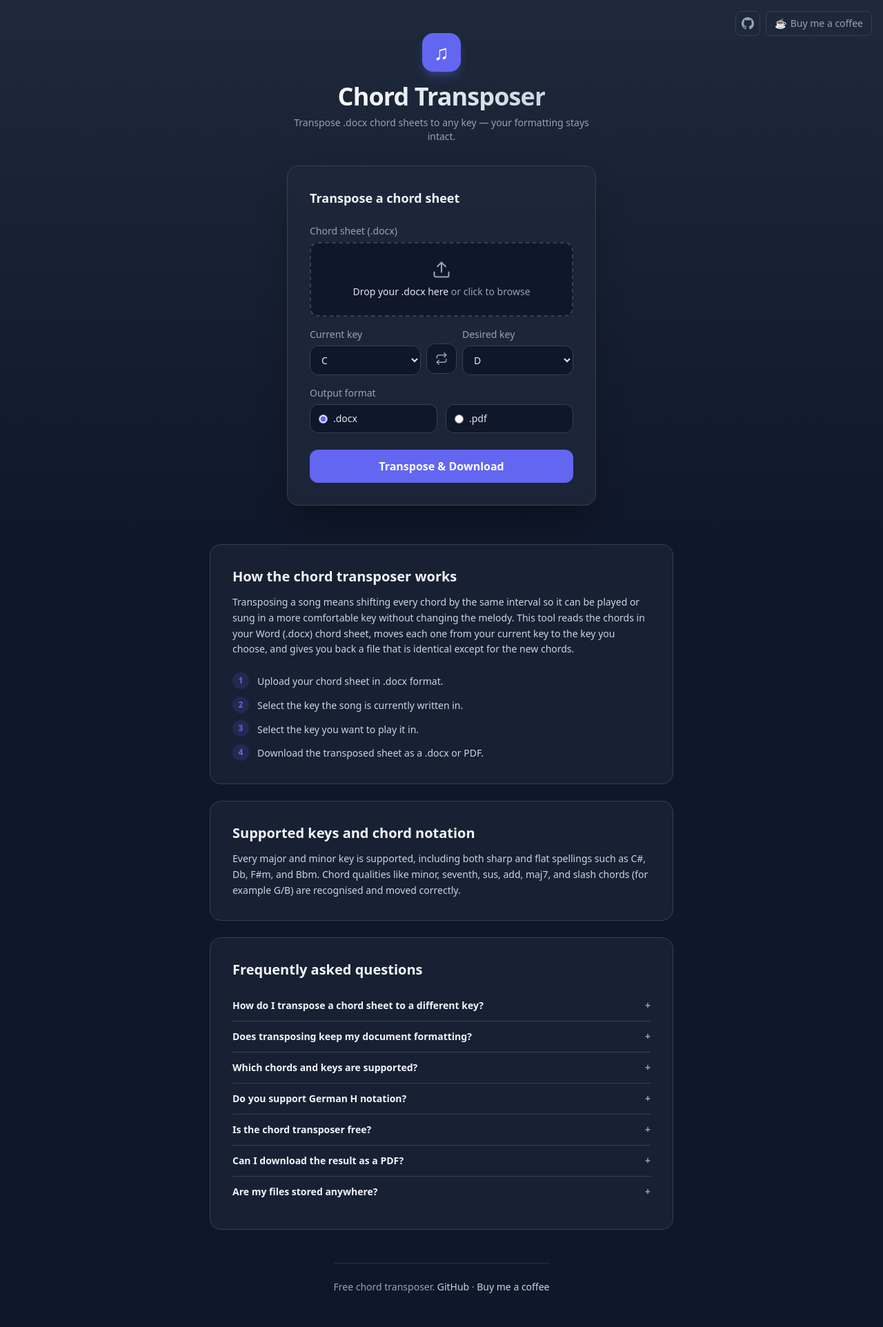
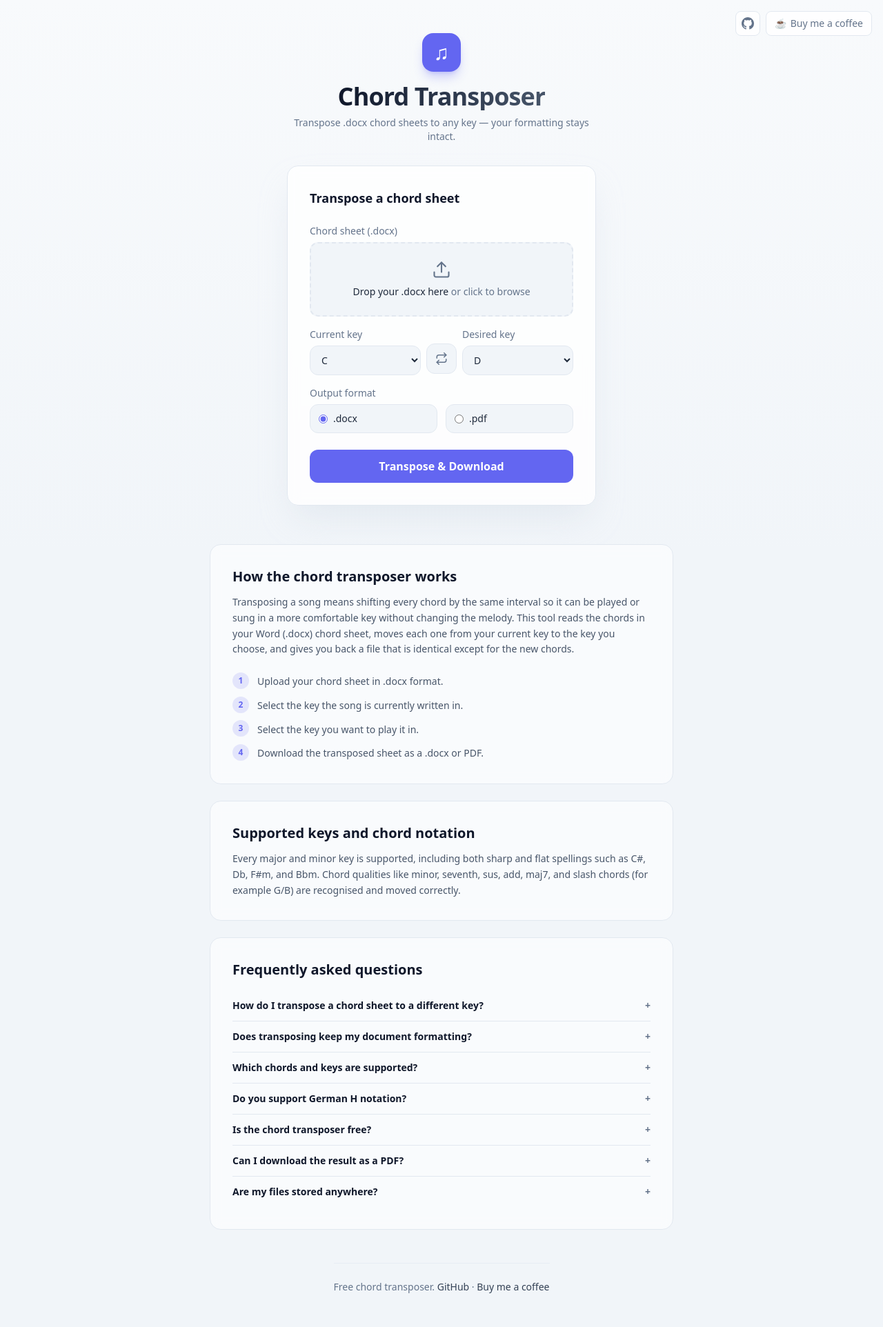
Before and after one commit to danee940/Sheet-Transposer, a Flask app: page / in a window 1280 px wide. Shown: the whole page at 69% size. Run offline with Flask 3, Linux system fonts and the light colour scheme; some libraries are stand-ins or nearby versions.

Commit message:
feat(theme): add light mode with media-query dark mode support
Configure Tailwind darkMode to "media" and introduce a light color
palette (bg-light, card-light, muted-light, app-border-light). Apply
light classes by default across the body, nav, and header with dark:
variants so the UI adapts to the user's system preference.

```diff
--- a/src/templates/index.html
+++ b/src/templates/index.html
@@ -126,6 +126,7 @@
   <script src="https://cdn.tailwindcss.com"></script>
   <script>
     tailwind.config = {
+      darkMode: "media",
       theme: {
         extend: {
           colors: {
@@ -137,6 +138,10 @@
             "app-border": "#334155",
             "app-error": "#f87171",
             "app-ok": "#34d399",
+            "bg-light": "#f1f5f9",
+            "card-light": "#ffffff",
+            "muted-light": "#64748b",
+            "app-border-light": "#e2e8f0",
           },
           keyframes: {
             "fade-up": {
@@ -154,14 +159,14 @@
 </head>
 
 <body
-  class="relative m-0 min-h-screen overflow-x-hidden bg-bg px-4 py-12 text-slate-200 font-sans flex flex-col items-center">
+  class="relative m-0 min-h-screen overflow-x-hidden bg-bg-light px-4 py-12 text-slate-800 font-sans flex flex-col items-center dark:bg-bg dark:text-slate-200">
   <div aria-hidden="true"
-    class="pointer-events-none fixed inset-0 -z-10 bg-[linear-gradient(180deg,#1e293b_0%,#0f172a_100%)]"></div>
+    class="pointer-events-none fixed inset-0 -z-10 bg-[linear-gradient(180deg,#f8fafc_0%,#f1f5f9_100%)] dark:bg-[linear-gradient(180deg,#1e293b_0%,#0f172a_100%)]"></div>
 
   <nav class="fixed right-4 top-4 z-20 flex items-center gap-2">
     <a href="https://github.com/danee940/Chord-Transposer" target="_blank" rel="noopener noreferrer"
       aria-label="View on GitHub" title="View on GitHub"
-      class="flex h-9 w-9 items-center justify-center rounded-lg border border-app-border bg-card/80 text-muted backdrop-blur transition-colors hover:text-slate-100">
+      class="flex h-9 w-9 items-center justify-center rounded-lg border border-app-border-light bg-card-light/80 text-muted-light backdrop-blur transition-colors hover:text-slate-900 dark:border-app-border dark:bg-card/80 dark:text-muted dark:hover:text-slate-100">
       <svg viewBox="0 0 16 16" width="18" height="18" fill="currentColor" aria-hidden="true">
         <path
           d="M8 0C3.58 0 0 3.58 0 8c0 3.54 2.29 6.53 5.47 7.59.4.07.55-.17.55-.38 0-.19-.01-.82-.01-1.49-2.01.37-2.53-.49-2.69-.94-.09-.23-.48-.94-.82-1.13-.28-.15-.68-.52-.01-.53.63-.01 1.08.58 1.23.82.72 1.21 1.87.87 2.33.66.07-.52.28-.87.51-1.07-1.78-.2-3.64-.89-3.64-3.95 0-.87.31-1.59.82-2.15-.08-.2-.36-1.02.08-2.12 0 0 .67-.21 2.2.82.64-.18 1.32-.27 2-.27.68 0 1.36.09 2 .27 1.53-1.04 2.2-.82 2.2-.82.44 1.1.16 1.92.08 2.12.51.56.82 1.27.82 2.15 0 3.07-1.87 3.75-3.65 3.95.29.25.54.73.54 1.48 0 1.07-.01 1.93-.01 2.2 0 .21.15.46.55.38A8.013 8.013 0 0016 8c0-4.42-3.58-8-8-8z">
@@ -169,7 +174,7 @@
       </svg>
     </a>
     <a href="https://buymeacoffee.com/danee940" target="_blank" rel="noopener noreferrer"
-      class="flex h-9 items-center gap-1.5 rounded-lg border border-app-border bg-card/80 px-3 text-sm text-muted backdrop-blur transition-colors hover:text-slate-100">
+      class="flex h-9 items-center gap-1.5 rounded-lg border border-app-border-light bg-card-light/80 px-3 text-sm text-muted-light backdrop-blur transition-colors hover:text-slate-900 dark:border-app-border dark:bg-card/80 dark:text-muted dark:hover:text-slate-100">
       &#9749; <span class="hidden sm:inline">Buy me a coffee</span>
     </a>
   </nav>
@@ -180,44 +185,44 @@
       &#9835;
     </div>
     <h1
-      class="bg-gradient-to-r from-slate-50 to-slate-300 bg-clip-text text-3xl font-bold tracking-tight text-transparent sm:text-4xl">
+      class="bg-gradient-to-r from-slate-900 to-slate-600 bg-clip-text text-3xl font-bold tracking-tight text-transparent dark:from-slate-50 dark:to-slate-300 sm:text-4xl">
       Chord Transposer
     </h1>
-    <p class="mt-2 max-w-md text-sm text-muted">
+    <p class="mt-2 max-w-md text-sm text-muted-light dark:text-muted">
       Transpose .docx chord sheets to any key — your formatting stays intact.
     </p>
   </header>
 
   <main
-    class="w-full max-w-md rounded-2xl border border-app-border bg-card/80 p-8 shadow-2xl shadow-black/40 backdrop-blur motion-safe:animate-fade-up">
-    <h2 class="mb-6 text-lg font-semibold text-slate-100">Transpose a chord sheet</h2>
+    class="w-full max-w-md rounded-2xl border border-app-border-light bg-card-light/80 p-8 shadow-2xl shadow-slate-300/40 backdrop-blur dark:border-app-border dark:bg-card/80 dark:shadow-black/40 motion-safe:animate-fade-up">
+    <h2 class="mb-6 text-lg font-semibold text-slate-900 dark:text-slate-100">Transpose a chord sheet</h2>
 
     <form id="form">
-      <span class="mb-1.5 mt-4 block text-sm text-muted">Chord sheet (.docx)</span>
+      <span class="mb-1.5 mt-4 block text-sm text-muted-light dark:text-muted">Chord sheet (.docx)</span>
       <label id="dropzone" for="file"
-        class="flex cursor-pointer flex-col items-center justify-center gap-2 rounded-xl border-2 border-dashed border-app-border bg-bg px-4 py-6 text-center transition-colors hover:border-accent focus-within:border-accent focus-within:ring-2 focus-within:ring-accent">
+        class="flex cursor-pointer flex-col items-center justify-center gap-2 rounded-xl border-2 border-dashed border-app-border-light bg-bg-light px-4 py-6 text-center transition-colors hover:border-accent focus-within:border-accent focus-within:ring-2 focus-within:ring-accent dark:border-app-border dark:bg-bg">
         <svg viewBox="0 0 24 24" width="28" height="28" fill="none" stroke="currentColor" stroke-width="1.8"
-          stroke-linecap="round" stroke-linejoin="round" class="text-muted" aria-hidden="true">
+          stroke-linecap="round" stroke-linejoin="round"           class="text-muted-light dark:text-muted" aria-hidden="true">
           <path d="M21 15v4a2 2 0 0 1-2 2H5a2 2 0 0 1-2-2v-4" />
           <polyline points="17 8 12 3 7 8" />
           <line x1="12" y1="3" x2="12" y2="15" />
         </svg>
-        <span id="dropzone-text" class="text-sm text-muted">
-          <span class="font-medium text-slate-200">Drop your .docx here</span> or click to browse
+        <span id="dropzone-text" class="text-sm text-muted-light dark:text-muted">
+          <span class="font-medium text-slate-800 dark:text-slate-200">Drop your .docx here</span> or click to browse
         </span>
         <input id="file" name="file" type="file" accept=".docx" required class="sr-only" />
       </label>
 
       <div class="mt-4 flex items-end gap-2">
         <div class="flex-1">
-          <label for="current_key" class="mb-1.5 block text-sm text-muted">Current key</label>
+          <label for="current_key" class="mb-1.5 block text-sm text-muted-light dark:text-muted">Current key</label>
           <select id="current_key" name="current_key" required
-            class="w-full rounded-xl border border-app-border bg-bg px-3 py-2.5 text-sm text-slate-200 focus:border-accent focus:outline-none focus:ring-2 focus:ring-accent">
+            class="w-full rounded-xl border border-app-border-light bg-bg-light px-3 py-2.5 text-sm text-slate-800 focus:border-accent focus:outline-none focus:ring-2 focus:ring-accent dark:border-app-border dark:bg-bg dark:text-slate-200">
             {% for key in keys %}<option value="{{ key }}">{{ key }}</option>{% endfor %}
           </select>
         </div>
         <button type="button" id="swap" aria-label="Swap keys" title="Swap keys"
-          class="mb-0.5 flex h-11 w-11 shrink-0 items-center justify-center rounded-xl border border-app-border bg-bg text-muted transition-colors hover:border-accent hover:text-slate-100 focus:outline-none focus:ring-2 focus:ring-accent">
+          class="mb-0.5 flex h-11 w-11 shrink-0 items-center justify-center rounded-xl border border-app-border-light bg-bg-light text-muted-light transition-colors hover:border-accent hover:text-slate-900 focus:outline-none focus:ring-2 focus:ring-accent dark:border-app-border dark:bg-bg dark:text-muted dark:hover:text-slate-100">
           <svg viewBox="0 0 24 24" width="18" height="18" fill="none" stroke="currentColor" stroke-width="2"
             stroke-linecap="round" stroke-linejoin="round" aria-hidden="true">
             <polyline points="17 1 21 5 17 9" />
@@ -227,31 +232,31 @@
           </svg>
         </button>
         <div class="flex-1">
-          <label for="target_key" class="mb-1.5 block text-sm text-muted">Desired key</label>
+          <label for="target_key" class="mb-1.5 block text-sm text-muted-light dark:text-muted">Desired key</label>
           <select id="target_key" name="target_key" required
-            class="w-full rounded-xl border border-app-border bg-bg px-3 py-2.5 text-sm text-slate-200 focus:border-accent focus:outline-none focus:ring-2 focus:ring-accent">
+            class="w-full rounded-xl border border-app-border-light bg-bg-light px-3 py-2.5 text-sm text-slate-800 focus:border-accent focus:outline-none focus:ring-2 focus:ring-accent dark:border-app-border dark:bg-bg dark:text-slate-200">
             {% for key in keys %}<option value="{{ key }}" {% if key=="D" %} selected{% endif %}>{{ key }}</option>{%
             endfor %}
           </select>
         </div>
       </div>
 
-      <span class="mb-1.5 mt-4 block text-sm text-muted">Output format</span>
+      <span class="mb-1.5 mt-4 block text-sm text-muted-light dark:text-muted">Output format</span>
       <div class="flex gap-3">
         <label
-          class="flex flex-1 cursor-pointer items-center gap-2 rounded-xl border border-app-border bg-bg px-3 py-2.5 text-sm text-slate-200 focus-within:border-accent focus-within:ring-2 focus-within:ring-accent">
+          class="flex flex-1 cursor-pointer items-center gap-2 rounded-xl border border-app-border-light bg-bg-light px-3 py-2.5 text-sm text-slate-800 focus-within:border-accent focus-within:ring-2 focus-within:ring-accent dark:border-app-border dark:bg-bg dark:text-slate-200">
           <input type="radio" name="format" value="docx" class="accent-accent focus:outline-none" checked />
           .docx
         </label>
         <label
-          class="flex flex-1 cursor-pointer items-center gap-2 rounded-xl border border-app-border bg-bg px-3 py-2.5 text-sm text-slate-200 focus-within:border-accent focus-within:ring-2 focus-within:ring-accent">
+          class="flex flex-1 cursor-pointer items-center gap-2 rounded-xl border border-app-border-light bg-bg-light px-3 py-2.5 text-sm text-slate-800 focus-within:border-accent focus-within:ring-2 focus-within:ring-accent dark:border-app-border dark:bg-bg dark:text-slate-200">
           <input type="radio" name="format" value="pdf" class="accent-accent focus:outline-none" />
           .pdf
         </label>
       </div>
 
       <button id="submit" type="submit"
-        class="mt-6 flex w-full items-center justify-center gap-2 rounded-xl bg-accent px-3 py-3 text-base font-semibold text-white transition-colors hover:bg-accent-hover focus:outline-none focus:ring-2 focus:ring-accent focus:ring-offset-2 focus:ring-offset-card disabled:cursor-not-allowed disabled:opacity-60">
+        class="mt-6 flex w-full items-center justify-center gap-2 rounded-xl bg-accent px-3 py-3 text-base font-semibold text-white transition-colors hover:bg-accent-hover focus:outline-none focus:ring-2 focus:ring-accent focus:ring-offset-2 focus:ring-offset-card-light dark:focus:ring-offset-card disabled:cursor-not-allowed disabled:opacity-60">
         <svg id="spinner" viewBox="0 0 24 24" width="18" height="18" fill="none" stroke="currentColor"
           stroke-width="2.5" stroke-linecap="round" class="hidden motion-safe:animate-spin" aria-hidden="true">
           <path d="M21 12a9 9 0 1 1-6.219-8.56" />
@@ -263,9 +268,9 @@
     <div id="message" class="mt-4 hidden rounded-xl px-3.5 py-3 text-sm" role="status" aria-live="polite"></div>
   </main>
 
-  <section class="mt-14 w-full max-w-2xl space-y-6 text-slate-300">
-    <article class="rounded-2xl border border-app-border bg-card/60 p-6 backdrop-blur sm:p-8">
-      <h2 class="text-xl font-semibold text-slate-100">How the chord transposer works</h2>
+  <section class="mt-14 w-full max-w-2xl space-y-6 text-slate-600 dark:text-slate-300">
+    <article class="rounded-2xl border border-app-border-light bg-card-light/60 p-6 backdrop-blur dark:border-app-border dark:bg-card/60 sm:p-8">
+      <h2 class="text-xl font-semibold text-slate-900 dark:text-slate-100">How the chord transposer works</h2>
       <p class="mt-3 text-sm leading-relaxed">
         Transposing a song means shifting every chord by the same interval so it can be played
         or sung in a more comfortable key without changing the melody. This tool reads the chords
@@ -304,8 +309,8 @@
       </ol>
     </article>
 
-    <article class="rounded-2xl border border-app-border bg-card/60 p-6 backdrop-blur sm:p-8">
-      <h2 class="text-xl font-semibold text-slate-100">Supported keys and chord notation</h2>
+    <article class="rounded-2xl border border-app-border-light bg-card-light/60 p-6 backdrop-blur dark:border-app-border dark:bg-card/60 sm:p-8">
+      <h2 class="text-xl font-semibold text-slate-900 dark:text-slate-100">Supported keys and chord notation</h2>
       <p class="mt-3 text-sm leading-relaxed">
         Every major and minor key is supported, including both sharp and flat spellings such as
         C#, Db, F#m, and Bbm. Chord qualities like minor, seventh, sus, add, maj7, and slash
@@ -313,16 +318,16 @@
       </p>
     </article>
 
-    <article class="rounded-2xl border border-app-border bg-card/60 p-6 backdrop-blur sm:p-8">
-      <h2 class="text-xl font-semibold text-slate-100">Frequently asked questions</h2>
-      <div class="mt-4 divide-y divide-app-border">
+    <article class="rounded-2xl border border-app-border-light bg-card-light/60 p-6 backdrop-blur dark:border-app-border dark:bg-card/60 sm:p-8">
+      <h2 class="text-xl font-semibold text-slate-900 dark:text-slate-100">Frequently asked questions</h2>
+      <div class="mt-4 divide-y divide-app-border-light dark:divide-app-border">
         <details class="group py-3">
           <summary
-            class="flex cursor-pointer list-none items-center justify-between text-sm font-semibold text-slate-100">
+            class="flex cursor-pointer list-none items-center justify-between text-sm font-semibold text-slate-900 dark:text-slate-100">
             How do I transpose a chord sheet to a different key?
-            <span class="ml-4 shrink-0 text-muted transition-transform duration-200 group-open:rotate-45">&#43;</span>
+            <span class="ml-4 shrink-0 text-muted-light transition-transform duration-200 group-open:rotate-45 dark:text-muted">&#43;</span>
           </summary>
-          <p class="mt-2 text-sm leading-relaxed text-slate-300">
+          <p class="mt-2 text-sm leading-relaxed text-slate-600 dark:text-slate-300">
             Upload your .docx chord sheet, choose the key the song is currently in, pick the key
             you want it in, and download the transposed file. Every chord is shifted by the same
             interval so the song sounds identical, just higher or lower.
@@ -330,22 +335,22 @@
         </details>
         <details class="group py-3">
           <summary
-            class="flex cursor-pointer list-none items-center justify-between text-sm font-semibold text-slate-100">
+            class="flex cursor-pointer list-none items-center justify-between text-sm font-semibold text-slate-900 dark:text-slate-100">
             Does transposing keep my document formatting?
-            <span class="ml-4 shrink-0 text-muted transition-transform duration-200 group-open:rotate-45">&#43;</span>
+            <span class="ml-4 shrink-0 text-muted-light transition-transform duration-200 group-open:rotate-45 dark:text-muted">&#43;</span>
           </summary>
-          <p class="mt-2 text-sm leading-relaxed text-slate-300">
+          <p class="mt-2 text-sm leading-relaxed text-slate-600 dark:text-slate-300">
             Yes. Only the chord names are changed. Fonts, spacing, colours, tables, and the
             overall layout of your .docx are preserved.
           </p>
         </details>
         <details class="group py-3">
           <summary
-            class="flex cursor-pointer list-none items-center justify-between text-sm font-semibold text-slate-100">
+            class="flex cursor-pointer list-none items-center justify-between text-sm font-semibold text-slate-900 dark:text-slate-100">
             Which chords and keys are supported?
-            <span class="ml-4 shrink-0 text-muted transition-transform duration-200 group-open:rotate-45">&#43;</span>
+            <span class="ml-4 shrink-0 text-muted-light transition-transform duration-200 group-open:rotate-45 dark:text-muted">&#43;</span>
           </summary>
-          <p class="mt-2 text-sm leading-relaxed text-slate-300">
+          <p class="mt-2 text-sm leading-relaxed text-slate-600 dark:text-slate-300">
             All twelve major and twelve minor keys are supported, including sharp and flat
             spellings such as C#, Db, F#m, and Bbm. Slash chords, sus, add, maj7, and other chord
             qualities are recognised and transposed correctly.
@@ -353,44 +358,44 @@
         </details>
         <details class="group py-3">
           <summary
-            class="flex cursor-pointer list-none items-center justify-between text-sm font-semibold text-slate-100">
+            class="flex cursor-pointer list-none items-center justify-between text-sm font-semibold text-slate-900 dark:text-slate-100">
             Do you support German H notation?
-            <span class="ml-4 shrink-0 text-muted transition-transform duration-200 group-open:rotate-45">&#43;</span>
+            <span class="ml-4 shrink-0 text-muted-light transition-transform duration-200 group-open:rotate-45 dark:text-muted">&#43;</span>
           </summary>
-          <p class="mt-2 text-sm leading-relaxed text-slate-300">
+          <p class="mt-2 text-sm leading-relaxed text-slate-600 dark:text-slate-300">
             Yes. German notation where H means B and B means B-flat is detected and transposed
             correctly, so sheets written in either the English or German system work.
           </p>
         </details>
         <details class="group py-3">
           <summary
-            class="flex cursor-pointer list-none items-center justify-between text-sm font-semibold text-slate-100">
+            class="flex cursor-pointer list-none items-center justify-between text-sm font-semibold text-slate-900 dark:text-slate-100">
             Is the chord transposer free?
-            <span class="ml-4 shrink-0 text-muted transition-transform duration-200 group-open:rotate-45">&#43;</span>
+            <span class="ml-4 shrink-0 text-muted-light transition-transform duration-200 group-open:rotate-45 dark:text-muted">&#43;</span>
           </summary>
-          <p class="mt-2 text-sm leading-relaxed text-slate-300">
+          <p class="mt-2 text-sm leading-relaxed text-slate-600 dark:text-slate-300">
             Yes, it is completely free with no sign-up. You can transpose as many chord sheets
             as you like.
           </p>
         </details>
         <details class="group py-3">
           <summary
-            class="flex cursor-pointer list-none items-center justify-between text-sm font-semibold text-slate-100">
+            class="flex cursor-pointer list-none items-center justify-between text-sm font-semibold text-slate-900 dark:text-slate-100">
             Can I download the result as a PDF?
-            <span class="ml-4 shrink-0 text-muted transition-transform duration-200 group-open:rotate-45">&#43;</span>
+            <span class="ml-4 shrink-0 text-muted-light transition-transform duration-200 group-open:rotate-45 dark:text-muted">&#43;</span>
           </summary>
-          <p class="mt-2 text-sm leading-relaxed text-slate-300">
+          <p class="mt-2 text-sm leading-relaxed text-slate-600 dark:text-slate-300">
             Yes. Choose the PDF output option before transposing to get a ready-to-print PDF,
             or keep the editable .docx version.
           </p>
         </details>
         <details class="group py-3">
           <summary
-            class="flex cursor-pointer list-none items-center justify-between text-sm font-semibold text-slate-100">
+            class="flex cursor-pointer list-none items-center justify-between text-sm font-semibold text-slate-900 dark:text-slate-100">
             Are my files stored anywhere?
-            <span class="ml-4 shrink-0 text-muted transition-transform duration-200 group-open:rotate-45">&#43;</span>
+            <span class="ml-4 shrink-0 text-muted-light transition-transform duration-200 group-open:rotate-45 dark:text-muted">&#43;</span>
           </summary>
-          <p class="mt-2 text-sm leading-relaxed text-slate-300">
+          <p class="mt-2 text-sm leading-relaxed text-slate-600 dark:text-slate-300">
             No. Your chord sheet is processed to generate the transposed file and is not kept
             after the download is returned.
           </p>
@@ -399,14 +404,14 @@
     </article>
   </section>
 
-  <footer class="mt-12 border-t border-app-border/60 pt-6 text-center text-sm text-muted">
+  <footer class="mt-12 border-t border-app-border-light/60 pt-6 text-center text-sm text-muted-light dark:border-app-border/60 dark:text-muted">
     <p>
       Free chord transposer.
       <a href="https://github.com/danee940/Chord-Transposer" target="_blank" rel="noopener noreferrer"
-        class="text-slate-300 transition-colors hover:text-slate-100">GitHub</a>
+        class="text-slate-700 transition-colors hover:text-slate-900 dark:text-slate-300 dark:hover:text-slate-100">GitHub</a>
       &middot;
       <a href="https://buymeacoffee.com/danee940" target="_blank" rel="noopener noreferrer"
-        class="text-slate-300 transition-colors hover:text-slate-100">Buy me a coffee</a>
+        class="text-slate-700 transition-colors hover:text-slate-900 dark:text-slate-300 dark:hover:text-slate-100">Buy me a coffee</a>
     </p>
   </footer>
 
@@ -425,7 +430,7 @@
 
     const MAX_UPLOAD_BYTES = 10 * 1024 * 1024;
     const DEFAULT_DROPZONE_HTML =
-      '<span class="font-medium text-slate-200">Drop your .docx here</span> or click to browse';
+      '<span class="font-medium text-slate-800 dark:text-slate-200">Drop your .docx here</span> or click to browse';
 
     const BASE_CLASSES = "mt-4 rounded-xl px-3.5 py-3 text-sm motion-safe:animate-fade-up";
     const ERROR_CLASSES = "border border-app-error/30 bg-app-error/10 text-app-error";
@@ -460,8 +465,8 @@
         return;
       }
       dropzoneText.innerHTML =
-        `<span class="font-medium text-slate-200"></span>` +
-        `<span class="block text-xs text-muted"></span>`;
+        `<span class="font-medium text-slate-800 dark:text-slate-200"></span>` +
+        `<span class="block text-xs text-muted-light dark:text-muted"></span>`;
       dropzoneText.firstChild.textContent = file.name;
       dropzoneText.lastChild.textContent = formatBytes(file.size);
     }
```
